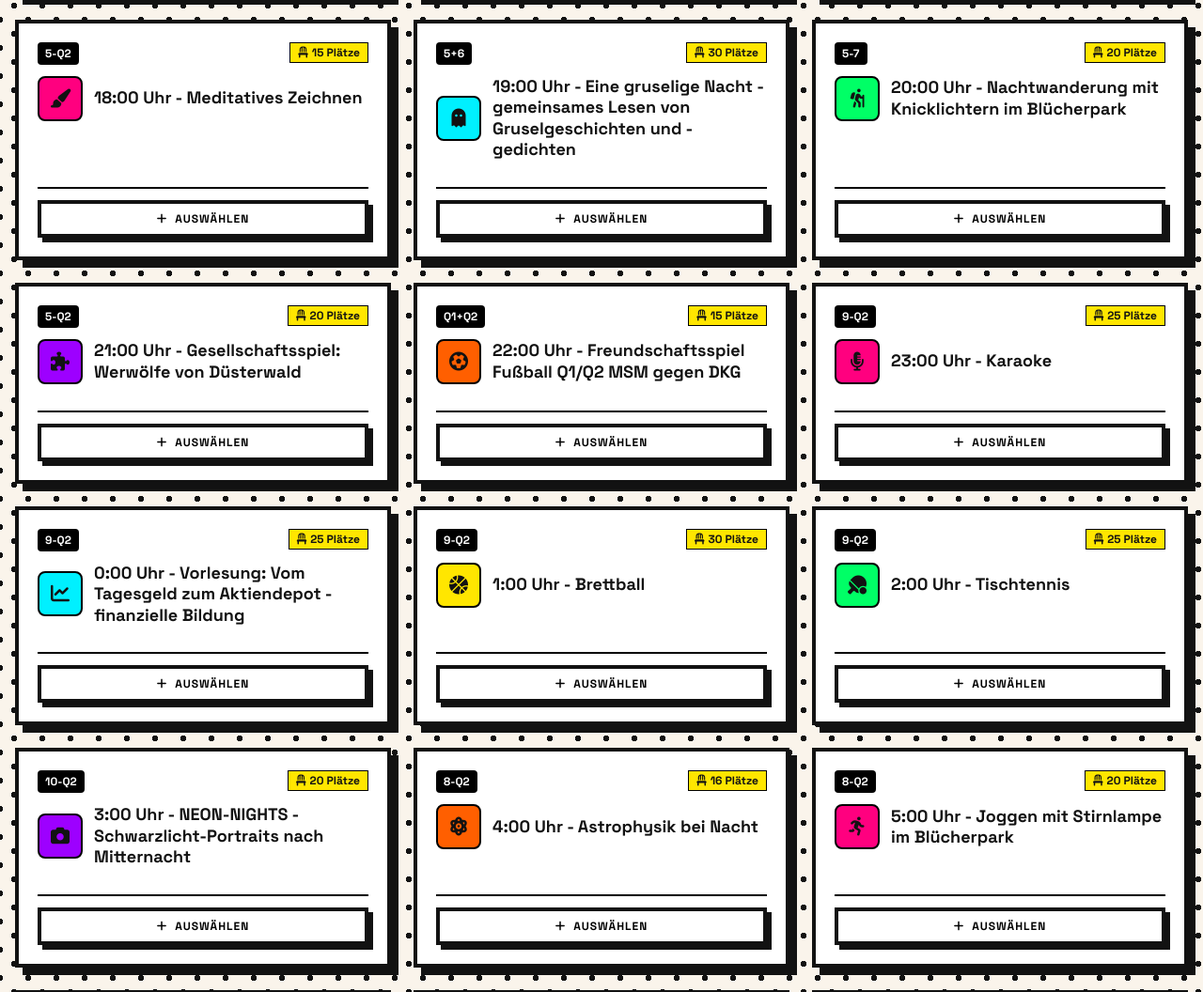
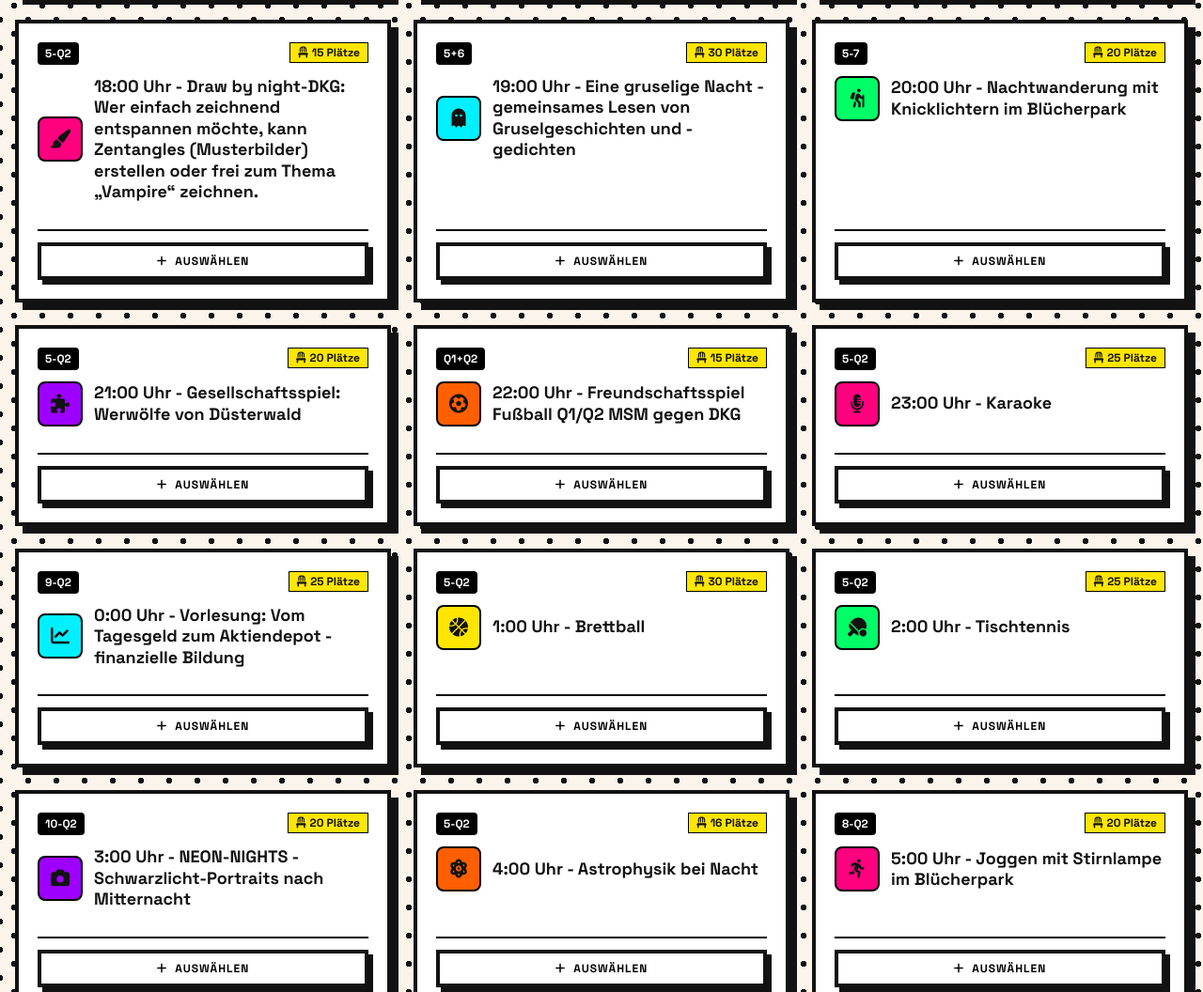
Before and after one commit to fraukeller728/xmaswunder, a plain HTML site: page index.html in a window 1280 px wide. Shown: the part 1599-2655 px from the top of the page at 94% size. Drawn offline with nearby package versions, Linux system fonts and the light colour scheme.

Commit message:
Add files via upload

```diff
--- a/index.html
+++ b/index.html
@@ -546,17 +546,17 @@
     { id: 4, title: "16:00 Uhr - Glitzer-Windlichter gestalten", category: "5-Q2", seats: 20, icon: "fa-lightbulb", color: "bg-memphis-lime" },
     { id: 5, title: "18:00 Uhr - Vorlesestunde in der Bibliothek: Hilfe, die Herdmanns kommen", category: "5+6", seats: 30, icon: "fa-book", color: "bg-memphis-purple" },
     { id: 6, title: "18:00 Uhr - Journalismus und Demokratie - Erfahrungsberichte eines Journalisten und Abenteuer-Sportlers", category: "5-Q2", seats: 30, icon: "fa-microphone", color: "bg-memphis-orange" },
-    { id: 7, title: "18:00 Uhr - Meditatives Zeichnen", category: "5-Q2", seats: 15, icon: "fa-paintbrush", color: "bg-memphis-pink" },
+    { id: 7, title: "18:00 Uhr - Draw by night-DKG: Wer einfach zeichnend entspannen möchte, kann Zentangles (Musterbilder) erstellen oder frei zum Thema „Vampire“ zeichnen.", category: "5-Q2", seats: 15, icon: "fa-paintbrush", color: "bg-memphis-pink" },
     { id: 8, title: "19:00 Uhr - Eine gruselige Nacht - gemeinsames Lesen von Gruselgeschichten und -gedichten", category: "5+6", seats: 30, icon: "fa-ghost", color: "bg-memphis-cyan" },
     { id: 10, title: "20:00 Uhr - Nachtwanderung mit Knicklichtern im Blücherpark", category: "5-7", seats: 20, icon: "fa-person-hiking", color: "bg-memphis-lime" },
     { id: 11, title: "21:00 Uhr - Gesellschaftsspiel: Werwölfe von Düsterwald", category: "5-Q2", seats: 20, icon: "fa-puzzle-piece", color: "bg-memphis-purple" },
     { id: 12, title: "22:00 Uhr - Freundschaftsspiel Fußball Q1/Q2 MSM gegen DKG", category: "Q1+Q2", seats: 15, icon: "fa-futbol", color: "bg-memphis-orange" },
-    { id: 13, title: "23:00 Uhr - Karaoke", category: "9-Q2", seats: 25, icon: "fa-microphone-lines", color: "bg-memphis-pink" },
+    { id: 13, title: "23:00 Uhr - Karaoke", category: "5-Q2", seats: 25, icon: "fa-microphone-lines", color: "bg-memphis-pink" },
     { id: 14, title: "0:00 Uhr - Vorlesung: Vom Tagesgeld zum Aktiendepot - finanzielle Bildung", category: "9-Q2", seats: 25, icon: "fa-chart-line", color: "bg-memphis-cyan" },
-    { id: 15, title: "1:00 Uhr - Brettball", category: "9-Q2", seats: 30, icon: "fa-basketball", color: "bg-memphis-yellow" },
-    { id: 16, title: "2:00 Uhr - Tischtennis", category: "9-Q2", seats: 25, icon: "fa-table-tennis-paddle-ball", color: "bg-memphis-lime" },
+    { id: 15, title: "1:00 Uhr - Brettball", category: "5-Q2", seats: 30, icon: "fa-basketball", color: "bg-memphis-yellow" },
+    { id: 16, title: "2:00 Uhr - Tischtennis", category: "5-Q2", seats: 25, icon: "fa-table-tennis-paddle-ball", color: "bg-memphis-lime" },
     { id: 17, title: "3:00 Uhr - NEON-NIGHTS - Schwarzlicht-Portraits nach Mitternacht", category: "10-Q2", seats: 20, icon: "fa-camera", color: "bg-memphis-purple" },
-    { id: 18, title: "4:00 Uhr - Astrophysik bei Nacht", category: "8-Q2", seats: 16, icon: "fa-atom", color: "bg-memphis-orange" },
+    { id: 18, title: "4:00 Uhr - Astrophysik bei Nacht", category: "5-Q2", seats: 16, icon: "fa-atom", color: "bg-memphis-orange" },
     { id: 19, title: "5:00 Uhr - Joggen mit Stirnlampe im Blücherpark", category: "8-Q2", seats: 20, icon: "fa-person-running", color: "bg-memphis-pink" },
     { id: 20, title: "6:00 Uhr - Töpfern am Morgen", category: "5-Q2", seats: 15, icon: "fa-hands", color: "bg-memphis-cyan" },
     { id: 21, title: "7:00 Uhr - Theater-Frühsport", category: "8-Q2", seats: 20, icon: "fa-masks-theater", color: "bg-memphis-yellow" },
```
